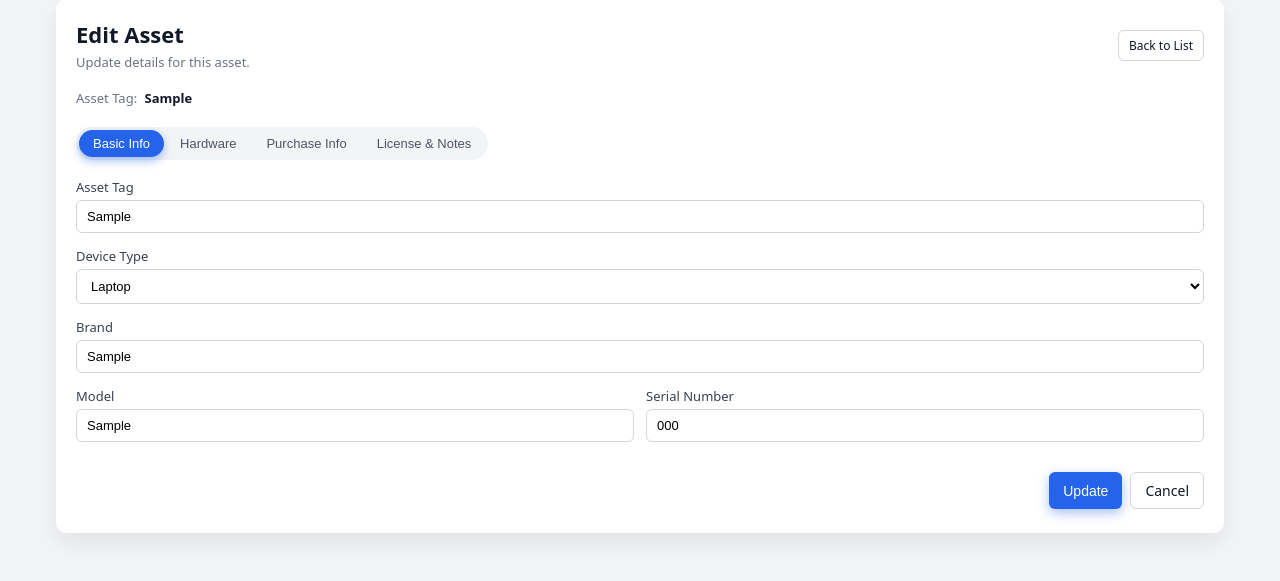
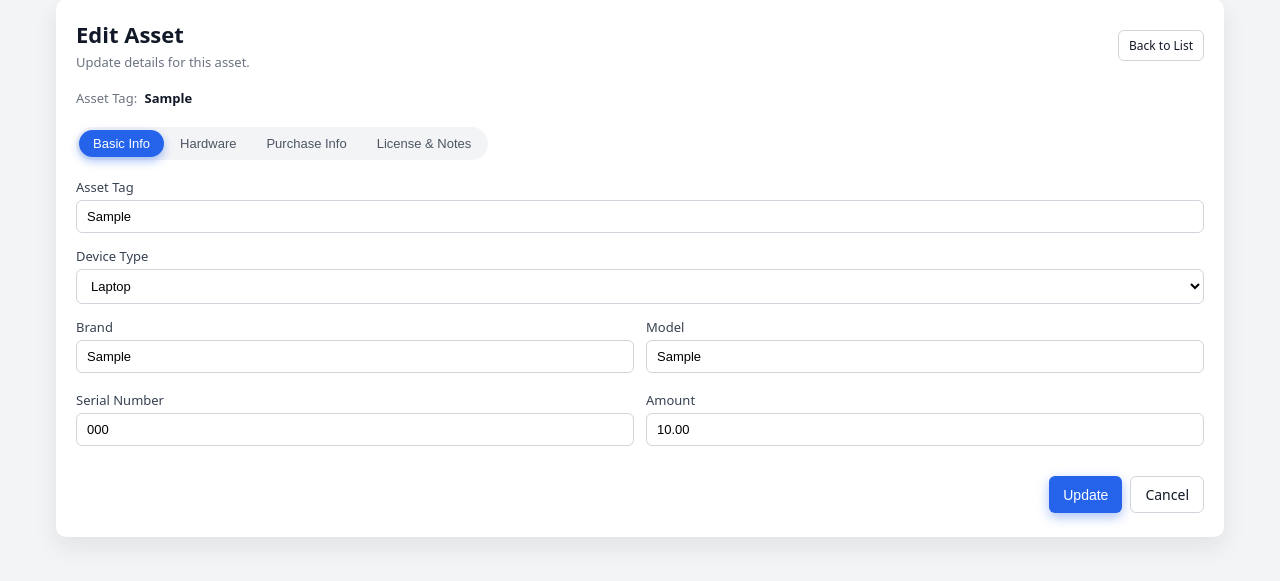
Before and after one commit to armandonaesa2002-sketch/inventory_management_system, a Laravel app: page /inventory/1/edit in a window 1280 px wide. Shown: the part 33-614 px from the top of the page. Run offline with Laravel 12, Linux system fonts and the light colour scheme; a user stored in the database is signed in; data comes from the database, SQL or seed files in the repository; tables that the repository leaves empty hold one stand-in row (values such as "Sample post").

Commit message:
Adding New Column Amount on Asset

```diff
--- a/app/Exports/AssetsExport.php
+++ b/app/Exports/AssetsExport.php
@@ -80,6 +80,7 @@ class AssetsExport implements FromCollection, WithHeadings, WithEvents
                 $asset->software?->operating_system,
                 $asset->software?->product_key_os,
                 $asset->software?->product_key_other,
+                $asset->amount,
 
                 $asset->status,
                 $active_assignment?->user_name,
@@ -115,6 +116,7 @@ class AssetsExport implements FromCollection, WithHeadings, WithEvents
             'Operating System',
             'Product Key OS',
             'Product Key Others',
+            'Amount',
             'Status',
             'User',
             'Department',
--- a/app/Http/Controllers/AssetImportController.php
+++ b/app/Http/Controllers/AssetImportController.php
@@ -336,6 +336,7 @@ class AssetImportController extends Controller
                         'status' => ($getValue('user') || $getValue('department')) ? 'Assigned' : 'Available',
                         'import_reference' => $importReference,
                         'import_batch_id' => $batch->id,
+                        'amount' => $getValue('amount'),
                     ]);
 
                     // Create Audit
--- a/app/Http/Controllers/InventoryController.php
+++ b/app/Http/Controllers/InventoryController.php
@@ -54,6 +54,7 @@ class InventoryController extends Controller
                 'brand' => $request->brand,
                 'model' => $request->model,
                 'serial_number' => $request->serial_number,
+                'amount' => $request->amount,
 
                 'purchase_date' => $deviceType->has_purchase ? $request->purchase_date : null,
                 'warranty_expiry' => $deviceType->has_purchase ? $request->warranty_expiry : null,
@@ -388,7 +389,8 @@ class InventoryController extends Controller
                     'purchase_date' => $request->purchase_date,
                     'warranty_expiry' => $request->warranty_expiry,
                     'vendor' => $request->vendor,
-                    'remarks' => $request->remarks
+                    'remarks' => $request->remarks,
+                    'amount' => $request->amount
                 ];
 
                 if (!$usesProductKey) {
--- a/app/Models/Asset.php
+++ b/app/Models/Asset.php
@@ -27,7 +27,8 @@ class Asset extends Model
         'status',
         'remarks',
         'import_reference',
-        'import_batch_id'
+        'import_batch_id',
+        'amount'
     ];
 
     protected $casts = [
--- a/resources/views/inventories/asset_view.blade.php
+++ b/resources/views/inventories/asset_view.blade.php
@@ -56,6 +56,10 @@
                         <div class="detail-row">
                             <span class="detail-label">Serial Number</span>
                             <span class="detail-value caps">{{$asset->serial_number ?? '—'}}</span>
+                        </div>
+                        <div class="detail-row">
+                            <span class="detail-label">Amount</span>
+                            <span class="detail-value caps">₱{{number_format($asset->amount,2) ?? '—'}}</span>
                         </div>
                         @if($device_type->has_purchase)
                         <div class="detail-row">
--- a/resources/views/inventories/edit.blade.php
+++ b/resources/views/inventories/edit.blade.php
@@ -75,6 +75,8 @@
                         <div class="error">Required field</div>
                     </div>
 
+                    <div class="form-row">
+
                         <div class="form-group">
                             <label for="brand">Brand</label>
                             <input type="text" name="asset[brand]" placeholder="Brand" class="input"
@@ -82,19 +84,27 @@
                             <div class="error">Required field</div>
                         </div>
 
-                    <div class="form-row">
                         <div class="form-group">
                             <label for="model">Model</label>
                             <input type="text" name="asset[model]" id="model" placeholder="Model"
                                 class="input" value="{{$asset->model ?? ''}}">
                             <div class="error">Required field</div>
                         </div>
+                    </div>
+
+                    <div class="form-row">
 
                         <div class="form-group">
                             <label for="serial_number">Serial Number</label>
                             <input type="text" name="asset[serial_number]" id="serial_number"
                                 placeholder="Serial Number" class="input"
                                 value="{{$asset->serial_number ?? ''}}">
+                            <div class="error">Required field</div>
+                        </div>
+                        <div class="form-group">
+                            <label for="amount">Amount</label>
+                            <input type="number" step="0.01" name="asset[amount]" placeholder="amount" class="input"
+                                value="{{$asset->amount ?? ''}}">
                             <div class="error">Required field</div>
                         </div>
                     </div>
--- a/resources/views/inventories/multiple.blade.php
+++ b/resources/views/inventories/multiple.blade.php
@@ -94,6 +94,10 @@
                                 <div class="form-group">
                                     <label>Peripherals</label>
                                     <input type="text" name="peripherals" class="input" placeholder="e.g. Mouse, Keyboard">
+                                </div>
+                                <div class="form-group">
+                                    <label>Amount</label>
+                                    <input type="number" step="0.01" name="amount" class="input" placeholder="amount of asset">
                                 </div>
                             </div>
                             <div id="softwareFields">
```
Also changed, not shown: resources/views/inventories/create.blade.php (+14 -6 lines), database/migrations/2026_11_24_130138_add_column_amount_to_assets_table.php (added), database/migrations/2026_11_24_134346_update_amount_column.php (added). Lines whose indentation alone changed are shown as unchanged.
